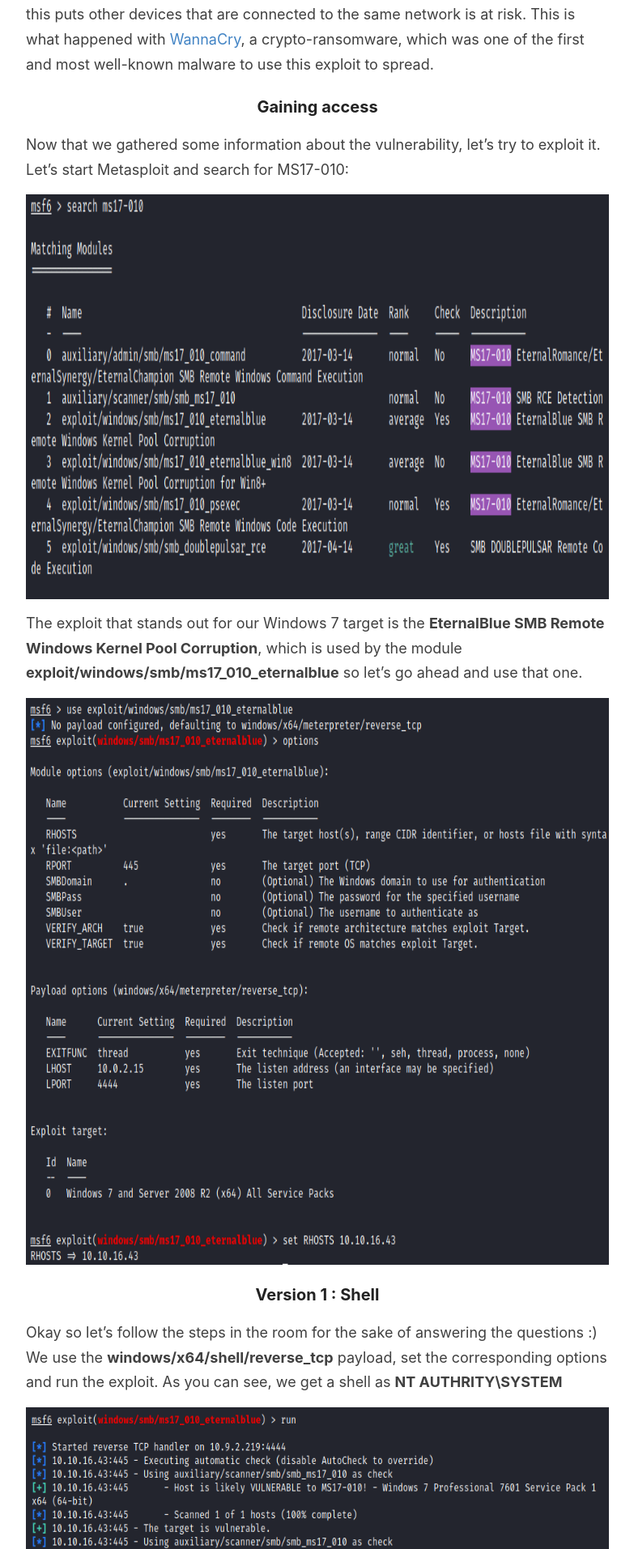
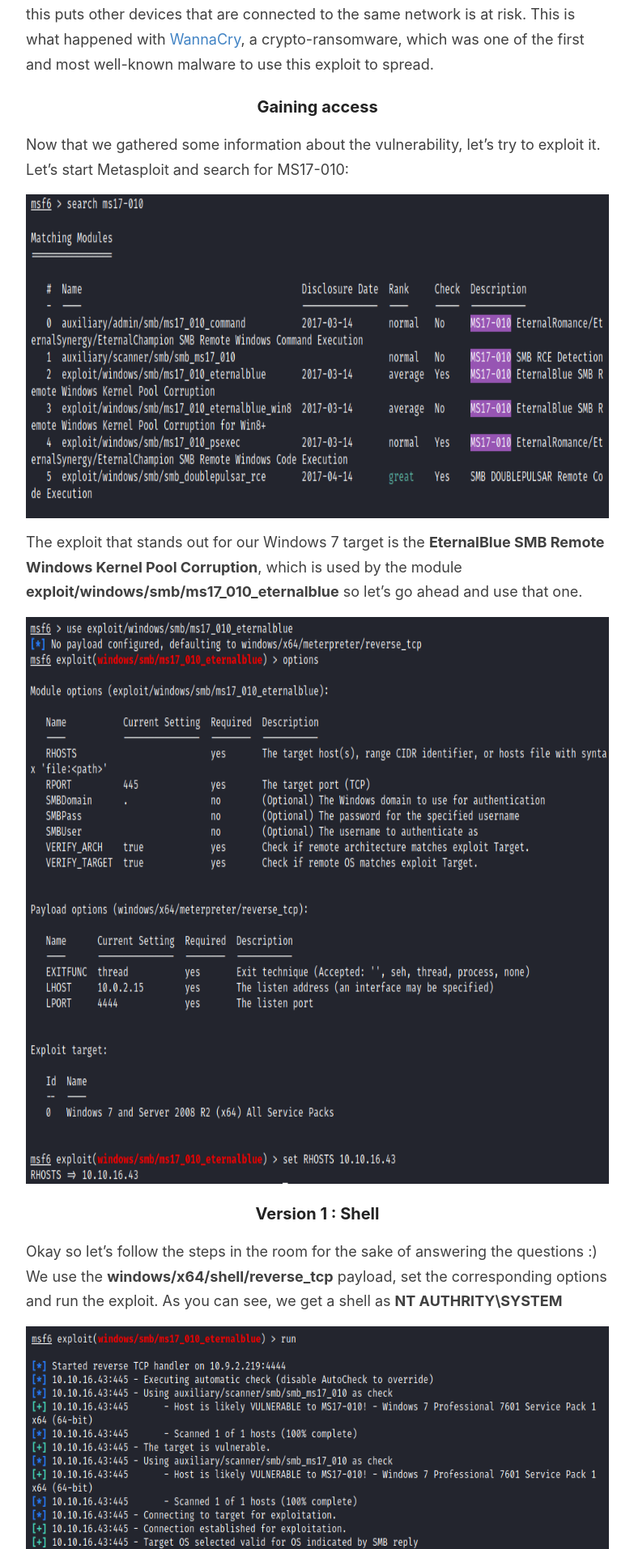
Before and after one commit to 0xdnxh/0xdnxh.github.io, a Jekyll site: the page built from _posts/2021-6-28-THM-Blue-Writeup.md, in a window 1280 px wide. Shown: the part 4375-6288 px from the top of the page at 81% size, without its empty margins (248-1031 px from the left). Built offline with Jekyll 4.4.1, drawn with Linux system fonts in a browser that asks for light colours.

Commit message:
Added modifs to Blue

````diff
--- a/_posts/2021-6-28-THM-Blue-Writeup.md
+++ b/_posts/2021-6-28-THM-Blue-Writeup.md
@@ -45,7 +45,7 @@
 ### Gaining access
 Now that we gathered some information about the vulnerability, let's try to exploit it. Let's start Metasploit and search for MS17-010:
 
-<img src="/images/THM/Blue/metasploitms17010.PNG" width="800" height="500"/>
+<img src="/images/THM/Blue/metasploitms17010.PNG" width="800" height="400"/>
 
 The exploit that stands out for our Windows 7 target is the **EternalBlue SMB Remote Windows Kernel Pool Corruption**, which is used by the module **exploit/windows/smb/ms17_010_eternalblue** so let's go ahead and use that one.
 
@@ -66,7 +66,7 @@
 
 We locate a process that's running as NT AUTHRITY\SYSTEM : **lsass.exe** and we migrate to it using its PID:
 
-<img src="/images/THM/Blue/migrate.PNG" width="400" height="200"/>
+<img src="/images/THM/Blue/migrate.PNG" width="300" height="150"/>
 
 ### Version 2 : Meterpreter session
 Disclaimer: In this part instead of following the room questions to get access via shell, I'm directly trying to get a Meterpreter session.
@@ -80,11 +80,11 @@
 ## Cracking NTLM hash
 
 using hashdump we are able to retrieve hashes on the system :
-<img src="/images/THM/Blue/hashdump.PNG" width="600" height="150"/>
+<img src="/images/THM/Blue/hashdump.PNG" width="600" height="130"/>
 
 As we can see, the NTLM hash corresponding to our user Jon is there. The NTLM hash is in the following format : ```Username:SID:LMhash:NThash```. To decrypt it, I ran Hashcat which is a password cracking tool using the command ```hashcat -m 1000 jonhash SecLists/Passwords/Common-Credentials/common-passwords-win.txt``` You can find the details of the options in my [Blueprint writeup](https://0xdnxh.github.io/THM-Blueprint-Writeup/) in the "Cracking NTLM hash" section.
 After a few seconds, Hashcat retrives the password in cleartext:
-<img src="/images/THM/Blue/hashcat.PNG" width="500" height="500"/>
+<img src="/images/THM/Blue/hashcat.PNG" width="550" height="450"/>
 
 ### Finding flags
 
````
